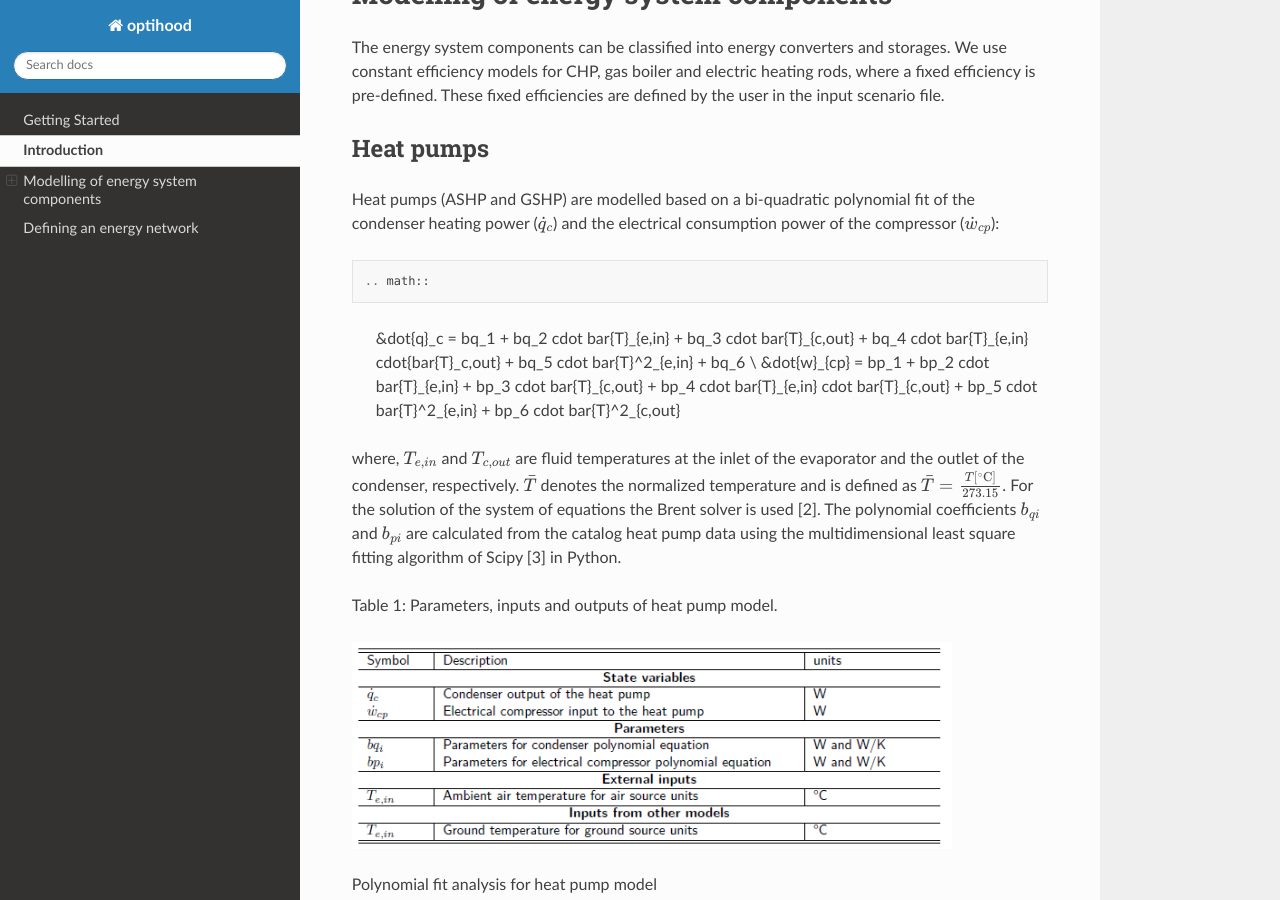
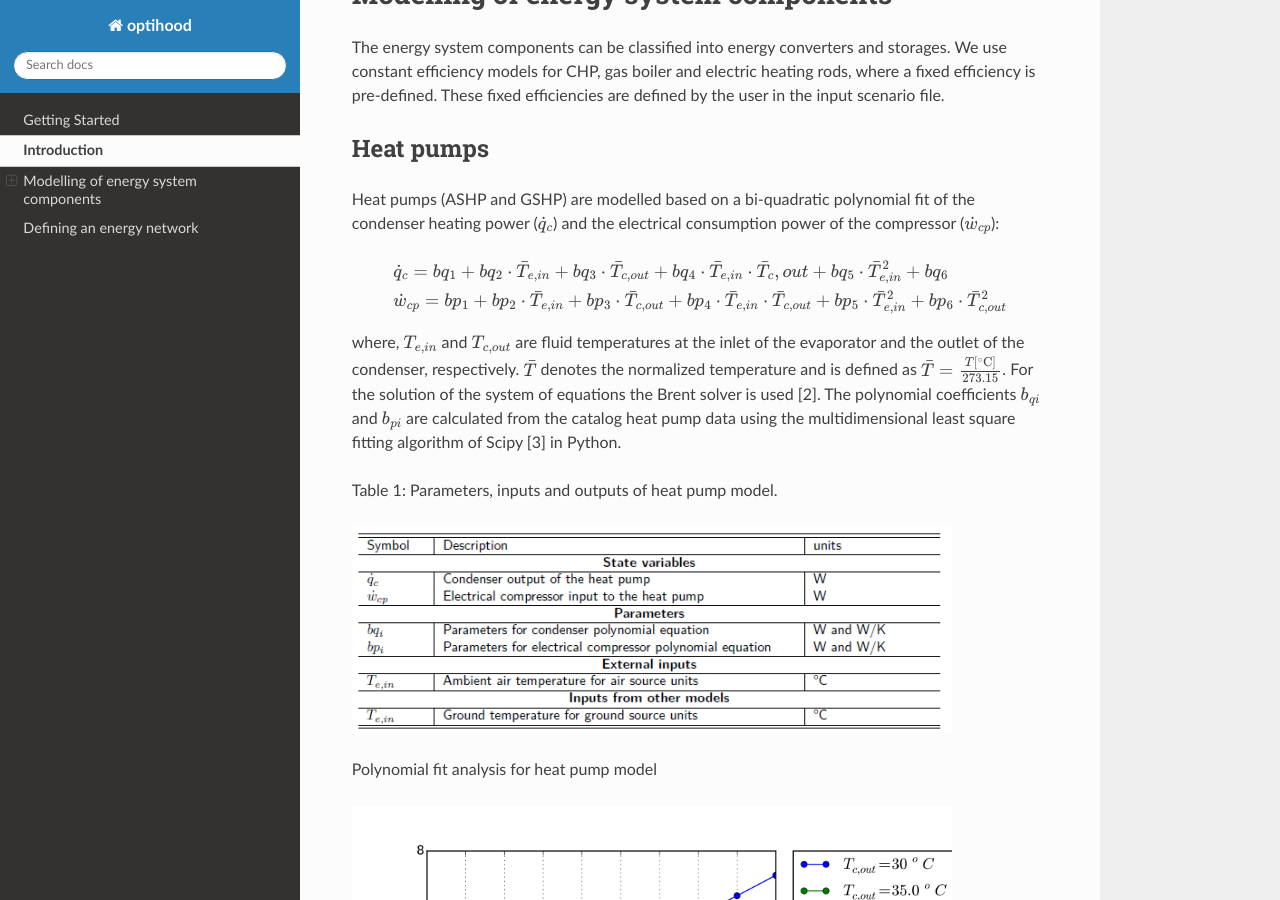
Before and after one commit to SPF-OST/optihood, a Sphinx documentation site: the page built from docs/guide/energy_system_component_models.rst, in a window 1280 px wide and 900 px high, scrolled down 1385 px. Built offline with Sphinx 7.4.7 and the Read the Docs theme 2.0.0, drawn with Linux system fonts in a browser that asks for light colours; pages that are not in the unit, such as notebooks, are missing from menus; some of the changed text lies outside the part shown.

Commit message:
Update energy_system_component_models.rst

```diff
--- a/docs/guide/energy_system_component_models.rst
+++ b/docs/guide/energy_system_component_models.rst
@@ -32,7 +32,7 @@ The energy system components can be classified into energy converters and storag
 Heat pumps
 ----------
 
-Heat pumps (ASHP and GSHP) are modelled based on a bi-quadratic polynomial fit of the  condenser heating power (:math:`\dot{ q }_c`) and the electrical consumption power of the compressor (:math:`\dot{w}_{cp}`)::
+Heat pumps (ASHP and GSHP) are modelled based on a bi-quadratic polynomial fit of the  condenser heating power (:math:`\dot{ q }_c`) and the electrical consumption power of the compressor (:math:`\dot{w}_{cp}`):
 
 .. math::
 
@@ -74,7 +74,7 @@ Figure 3: Differences between experimental and fitted data using the full polyno
 the two equations above for coefficient of performance (COP).
 
 
-However, this model is non-linear. A way to overcome the non-linearity would be to fix the :math:`\bar{T}_{c,out}` to 35 °C and 65 °C, respectively, for space heating (SH) and domestic hot water (DHW). Thus we would use for example::
+However, this model is non-linear. A way to overcome the non-linearity would be to fix the :math:`\bar{T}_{c,out}` to 35 °C and 65 °C, respectively, for space heating (SH) and domestic hot water (DHW). Thus we would use for example:
 
 
 .. math::
@@ -325,11 +325,13 @@ as initial storage temperature and initial mass of ice is given by:
    \end{align*}
 
 The constraint for the temperature of storage during ice formation is given by:
+
 .. math::
 
       T_{stor}^i \ge 0 \forall i \in t
 
 The mass ice fraction also known as ice packing factor, :math:`f^t`, is calculated as:
+
 .. math::
 
       f^t = \frac{M_{ice}^t}{M_{water,max}}
```
